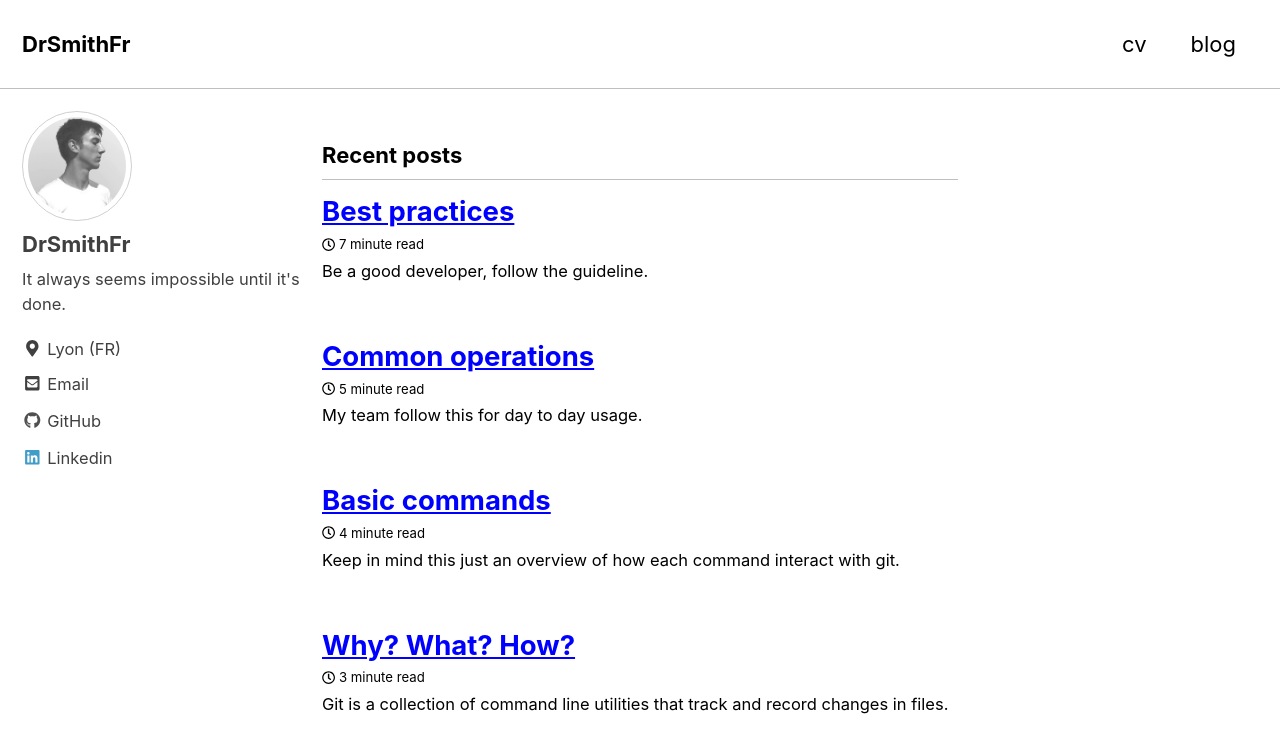
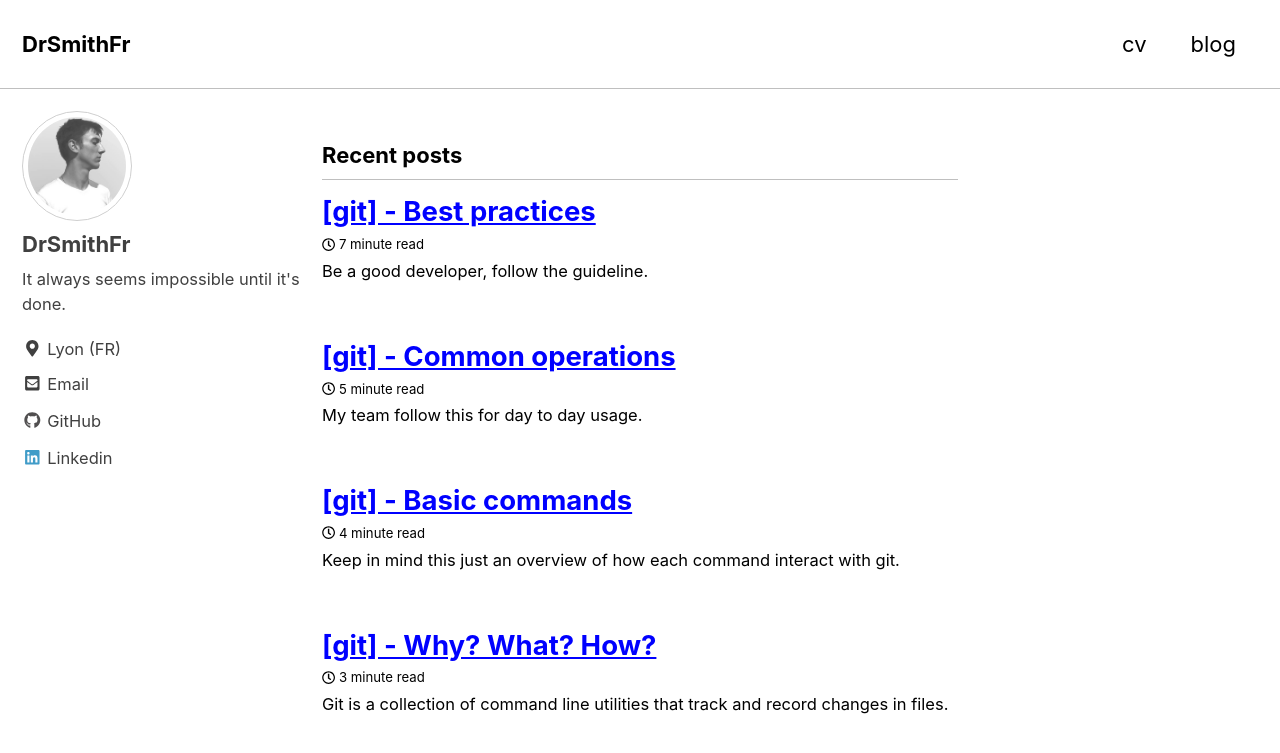
Before and after one commit to DrSmithFr/DrSmithFr.github.io, a Jekyll site: the page built from blog/index.html, in a window 1280 px wide and 900 px high. Shown: the top 753 px of the window. Built offline with Jekyll 4.4.1, drawn with Linux system fonts in a browser that asks for light colours; cached includes are drawn as plain includes; nearby versions of some CDN libraries; the list of posts is cut into pages by our own code.

Commit message:
adding categories name on links

```diff
--- a/_includes/archive-single.html
+++ b/_includes/archive-single.html
@@ -25,9 +25,9 @@
     {% endif %}
     <h2 class="archive__item-title" itemprop="headline">
       {% if post.link %}
-        <a href="{{ post.link }}">{{ title }}</a> <a href="{{ post.url | relative_url }}" rel="permalink"><i class="fas fa-link" aria-hidden="true" title="permalink"></i><span class="sr-only">Permalink</span></a>
+        <a href="{{ post.link }}">{{ post.categories }} - {{ title }}</a> <a href="{{ post.url | relative_url }}" rel="permalink"><i class="fas fa-link" aria-hidden="true" title="permalink"></i><span class="sr-only">Permalink</span></a>
       {% else %}
-        <a href="{{ post.url | relative_url }}" rel="permalink">{{ title }}</a>
+        <a href="{{ post.url | relative_url }}" rel="permalink">[{{ post.categories }}] - {{ title }}</a>
       {% endif %}
     </h2>
     {% if post.read_time %}
```
